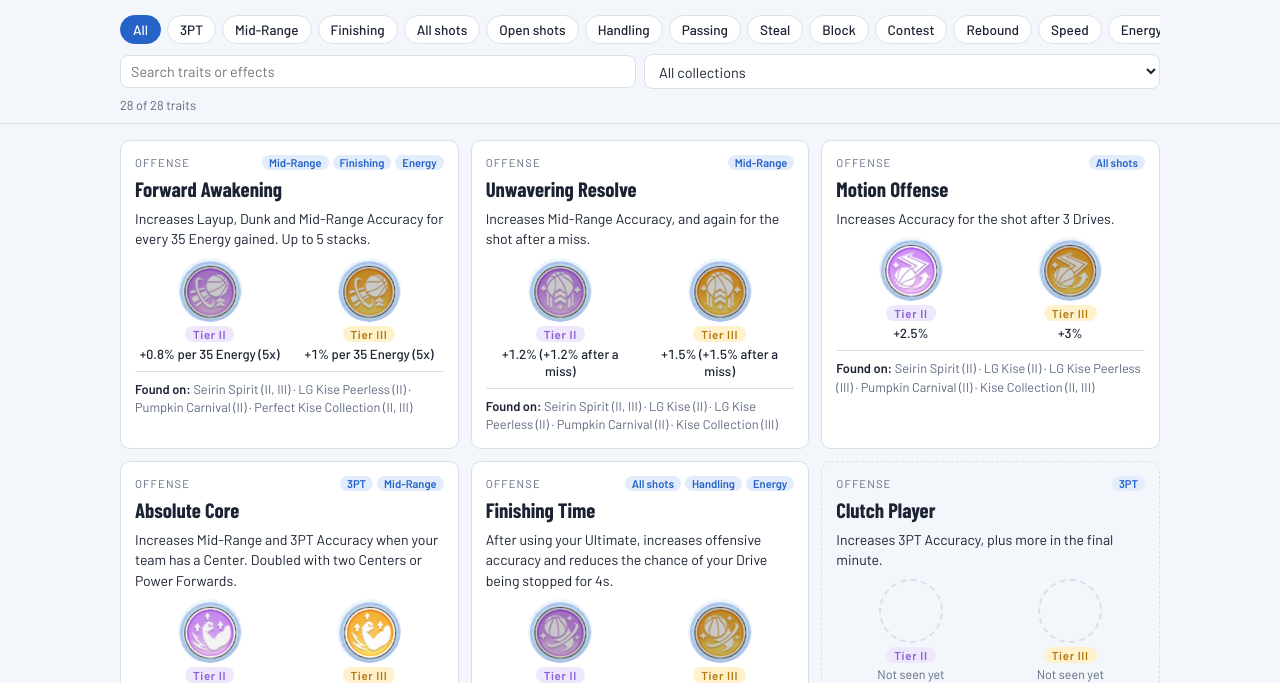
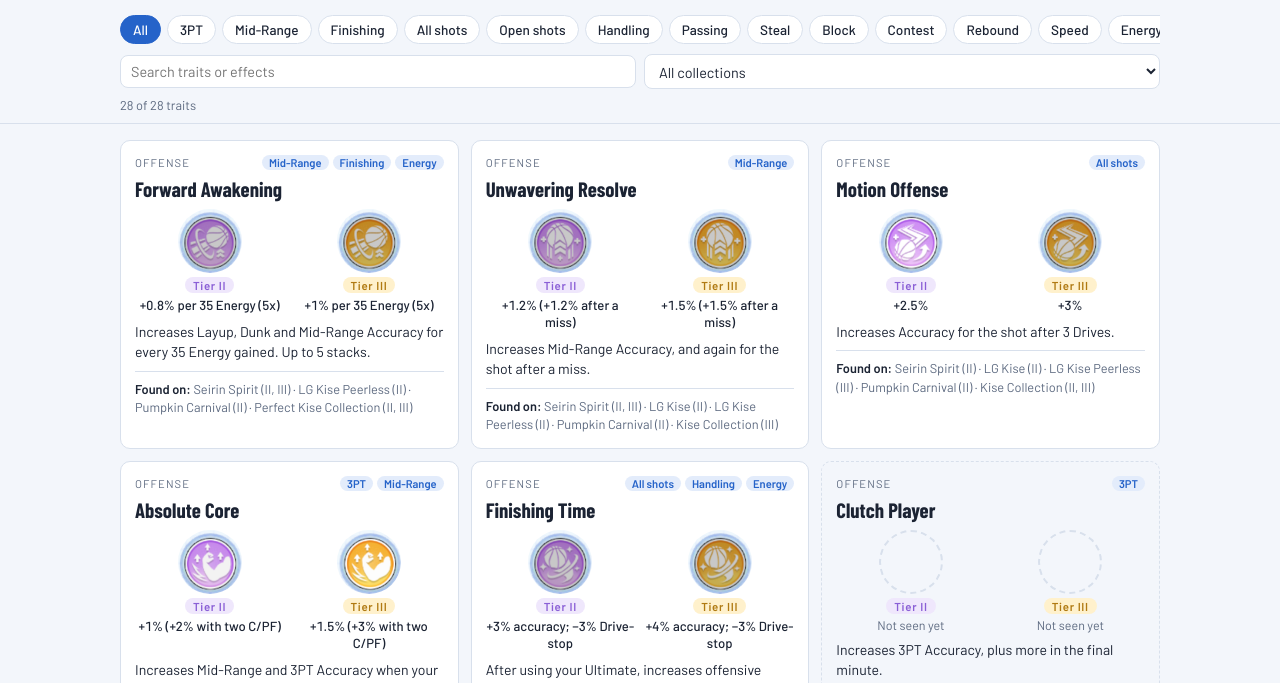
Before and after one commit to nikhager/kbsr-ball-traits, a plain HTML site: page index.html in a window 1280 px wide. Shown: the part 117-800 px from the top of the page. Drawn offline with nearby package versions, Linux system fonts and the light colour scheme.

Commit message:
Move tier icons above descriptions; add .gitignore and CLAUDE.md
Co-Authored-By: Claude Opus 5.5 <noreply@anthropic.com>
Claude-Session: https://claude.ai/code/session_01MA2QfbX29Zodiz2ggWZ6vx

```diff
--- a/index.html
+++ b/index.html
@@ -4,7 +4,6 @@
 <meta charset="utf-8">
 <meta name="viewport" content="width=device-width, initial-scale=1, viewport-fit=cover">
 <title>KBSR Ball Traits – Kuroko's Basketball: Street Rivals</title>
-<meta name="claude:viewport-fit-sides" content="cover">
 <meta name="description" content="Every ball trait in Kuroko's Basketball: Street Rivals: effects, tier values, and which collections carry them.">
 <link rel="stylesheet" href="https://fonts.googleapis.com/css2?family=Barlow+Condensed:wght@600;700&family=Barlow:wght@400;500;600&display=swap">
 <style>
@@ -139,9 +138,9 @@ function card(t) {
   return `<article class="card${anyIcon ? "" : " missing"}" id="${esc(t.id)}">
     <div class="top"><span class="cat">${esc(t.category)}</span><div class="tags">${t.tags.map(x => `<span class="tag">${esc(x)}</span>`).join("")}</div></div>
     <div class="name">${esc(t.name)}</div>
+    <div class="vars">${vars}</div>
     <p class="effect">${esc(t.effect)}</p>
     ${t.trainingCamp ? `<p class="camp">Training Camp: ${esc(t.trainingCamp)}</p>` : ""}
-    <div class="vars">${vars}</div>
     <p class="cols"><b>Found on:</b> ${cols}</p>
   </article>`;
 }
```
Also changed, not shown: 2 other files.
